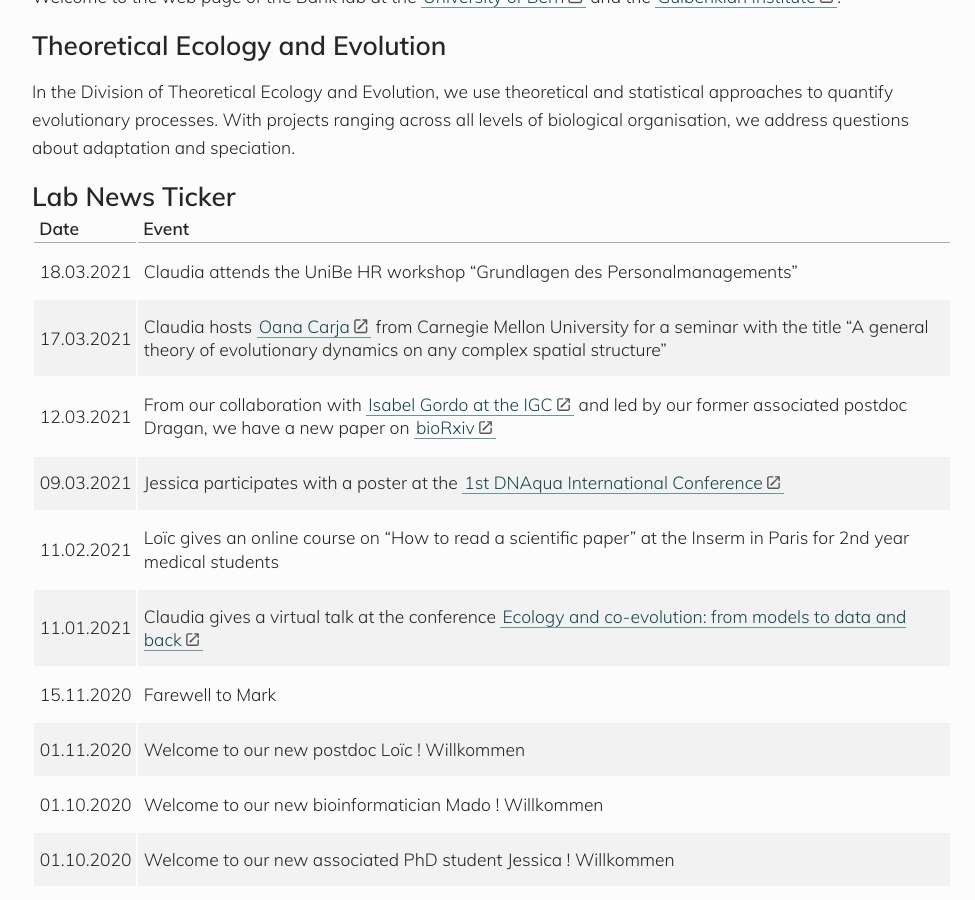
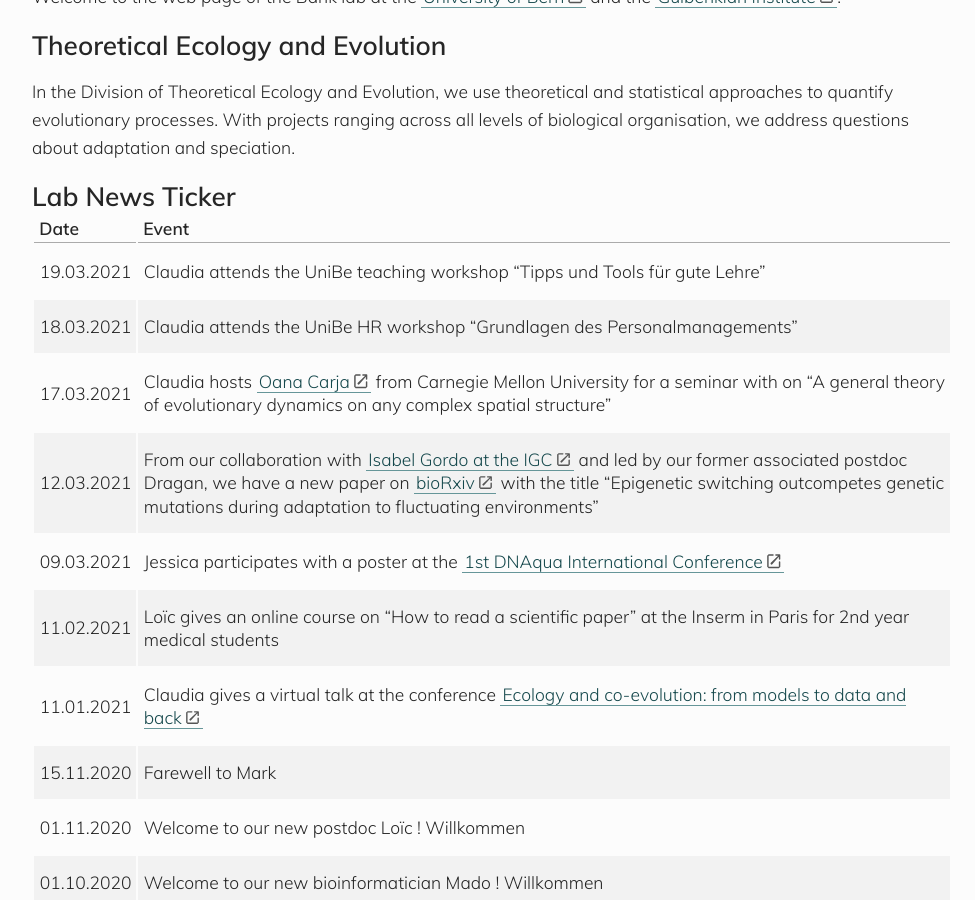
Before and after one commit to banklab/banklab.github.io, a Jekyll site: the page built from index.md, in a window 1280 px wide and 900 px high, scrolled down 439 px. Shown: the whole window, without its empty margins (148-1123 px from the left). Built offline with Jekyll 4.4.1, drawn with Linux system fonts in a browser that asks for light colours; some web fonts are replaced.

Commit message:
Update index.md
More procrastination - added teaching workshop

```diff
--- a/index.md
+++ b/index.md
@@ -16,9 +16,10 @@
 
 Date | Event
 ---  | ---
+19.03.2021 | Claudia attends the UniBe teaching workshop “Tipps und Tools für gute Lehre”
 18.03.2021 | Claudia attends the UniBe HR workshop “Grundlagen des Personalmanagements”
-17.03.2021 | Claudia hosts [Oana Carja](http://cbd.cmu.edu/people/carja.html) from Carnegie Mellon University for a seminar with the title "A general theory of evolutionary dynamics on any complex spatial structure"
-12.03.2021 | From our collaboration with [Isabel Gordo at the IGC](https://gulbenkian.pt/ciencia/researcher/igordo/) and led by our former associated postdoc Dragan, we have a new paper on [bioRxiv](https://www.biorxiv.org/content/10.1101/2021.03.11.434930v1.abstract)
+17.03.2021 | Claudia hosts [Oana Carja](http://cbd.cmu.edu/people/carja.html) from Carnegie Mellon University for a seminar with on "A general theory of evolutionary dynamics on any complex spatial structure"
+12.03.2021 | From our collaboration with [Isabel Gordo at the IGC](https://gulbenkian.pt/ciencia/researcher/igordo/) and led by our former associated postdoc Dragan, we have a new paper on [bioRxiv](https://www.biorxiv.org/content/10.1101/2021.03.11.434930v1.abstract) with the title "Epigenetic switching outcompetes genetic mutations during adaptation to fluctuating environments"
 09.03.2021 | Jessica participates with a poster at the [1st DNAqua International Conference](https://symposium.inrae.fr/dnaqua-conference-evian2021)
 11.02.2021 | Loïc gives an online course on "How to read a scientific paper" at the Inserm in Paris for 2nd year medical students
 11.01.2021 | Claudia gives a virtual talk at the conference [Ecology and co-evolution: from models to data and back](https://indico.math.cnrs.fr/event/5760/)
```
